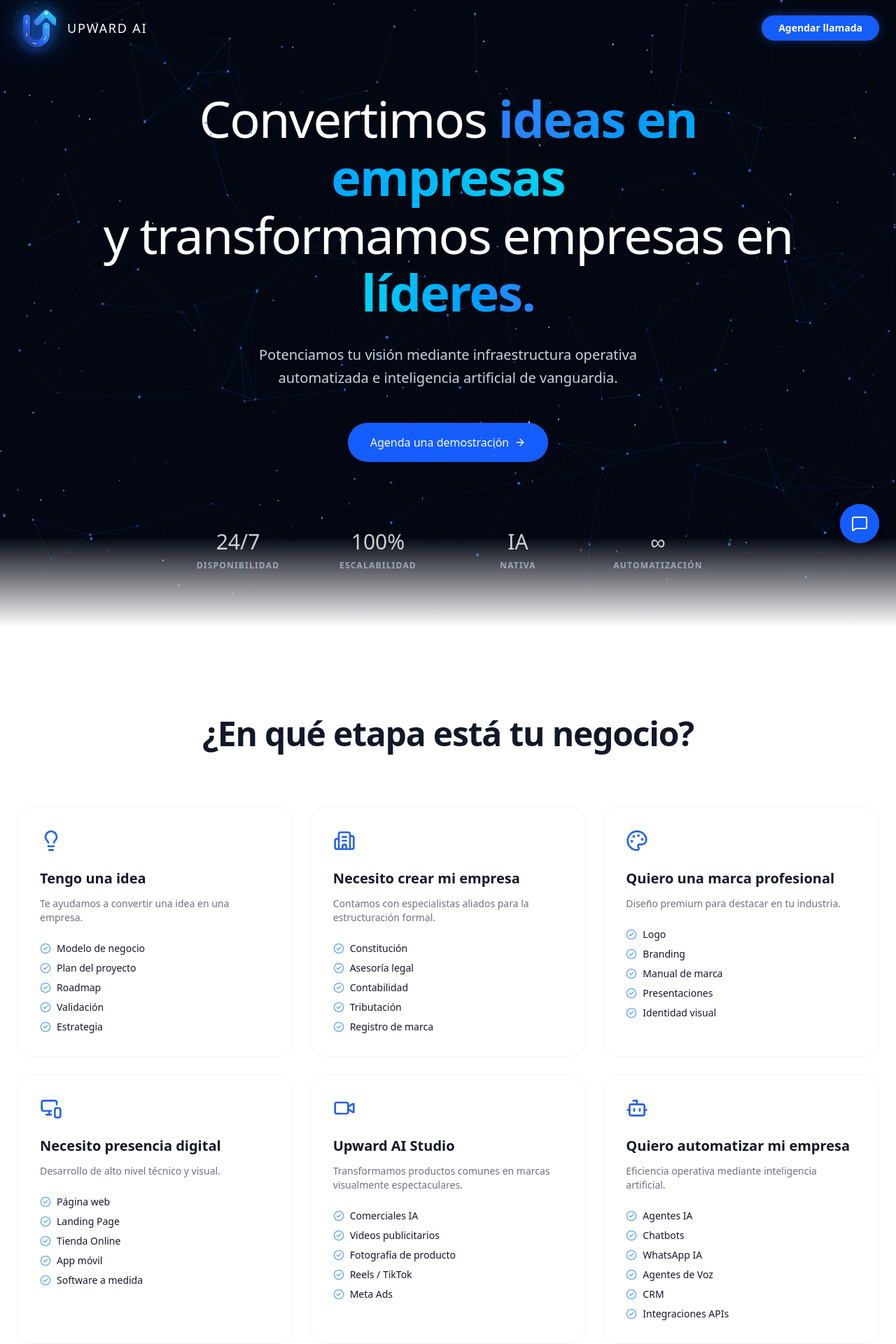
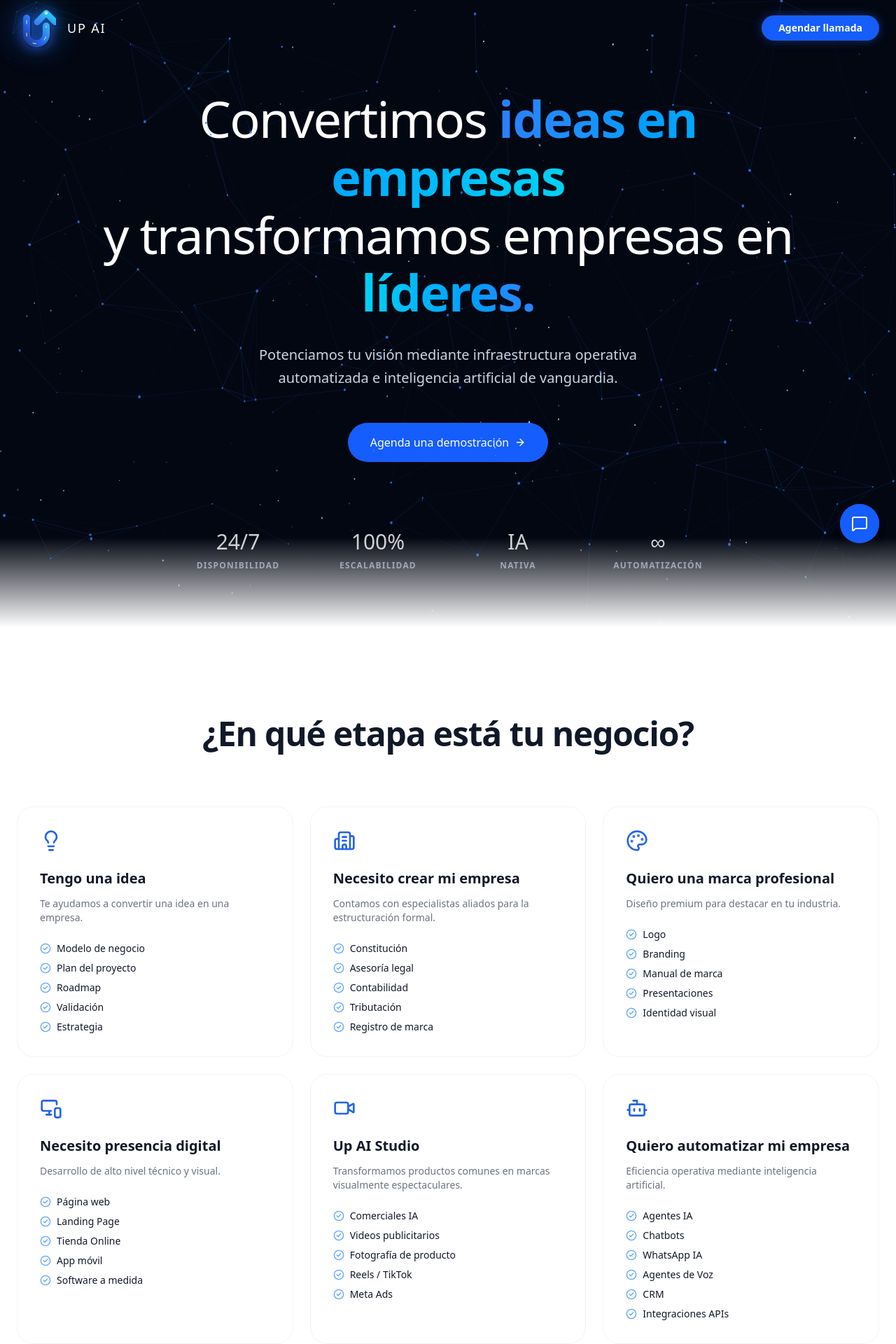
Before and after one commit to rich020383-commits/upward-ai, a Next.js app in the folder upward-ai-frontend/: page / in a window 1280 px wide. Shown: the top 1920 px of the page at 70% size. Built offline with nearby package versions, Linux system fonts and the light colour scheme.

Commit message:
Refactor: actualizacion del nombre a Up AI en Chatbot.tsx

```diff
--- a/upward-ai-frontend/app/page.tsx
+++ b/upward-ai-frontend/app/page.tsx
@@ -29,7 +29,7 @@ export default function Home() {
     { icon: Building2, title: "Necesito crear mi empresa", desc: "Contamos con especialistas aliados para la estructuración formal.", tags: ["Constitución", "Asesoría legal", "Contabilidad", "Tributación", "Registro de marca"] },
     { icon: Palette, title: "Quiero una marca profesional", desc: "Diseño premium para destacar en tu industria.", tags: ["Logo", "Branding", "Manual de marca", "Presentaciones", "Identidad visual"] },
     { icon: MonitorSmartphone, title: "Necesito presencia digital", desc: "Desarrollo de alto nivel técnico y visual.", tags: ["Página web", "Landing Page", "Tienda Online", "App móvil", "Software a medida"] },
-    { icon: Video, title: "Upward AI Studio", desc: "Transformamos productos comunes en marcas visualmente espectaculares.", tags: ["Comerciales IA", "Videos publicitarios", "Fotografía de producto", "Reels / TikTok", "Meta Ads"], isPremium: true },
+    { icon: Video, title: "Up AI Studio", desc: "Transformamos productos comunes en marcas visualmente espectaculares.", tags: ["Comerciales IA", "Videos publicitarios", "Fotografía de producto", "Reels / TikTok", "Meta Ads"], isPremium: true },
     { icon: Bot, title: "Quiero automatizar mi empresa", desc: "Eficiencia operativa mediante inteligencia artificial.", tags: ["Agentes IA", "Chatbots", "WhatsApp IA", "Agentes de Voz", "CRM", "Integraciones APIs"] },
     { icon: TrendingUp, title: "Quiero crecer", desc: "Estrategias de adquisición de clientes basadas en datos.", tags: ["Marketing", "Meta & Google Ads", "SEO", "Consultoría", "Escalamiento"] },
   ];
@@ -51,7 +51,7 @@ export default function Home() {
       >
         <div className="flex items-center gap-4">
           <AnimatedLogo />
-          <span className="font-medium text-lg tracking-widest text-white">UPWARD AI</span>
+          <span className="font-medium text-lg tracking-widest text-white">UP AI</span>
         </div>
 
         <button
@@ -184,7 +184,7 @@ export default function Home() {
           <div className="flex flex-col items-center md:items-start mb-8 md:mb-0">
             <div className="flex items-center gap-4 mb-4 text-[#111827]">
               <AnimatedLogo />
-              <span className="font-bold text-xl tracking-tighter">UPWARD AI</span>
+              <span className="font-bold text-xl tracking-tighter">UP AI</span>
             </div>
 
             <p className="text-slate-500 font-light mt-1 text-center md:text-left">
--- a/upward-ai-frontend/components/Chatbot.tsx
+++ b/upward-ai-frontend/components/Chatbot.tsx
@@ -9,7 +9,7 @@ export default function Chatbot() {
 
   // 🔥 ACTUALIZADO: El saludo premium de ventas para perfilar al cliente
   const [messages, setMessages] = useState([
-    { role: "bot", content: "¡Hola! Veo que estás listo para llevar tu empresa al siguiente nivel con Upward AI. Para entender mejor tu operación y asignarte el especialista adecuado, cuéntame: ¿Cuál es el proceso que más tiempo le consume a tu equipo actualmente?" }
+    { role: "bot", content: "¡Hola! Veo que estás listo para llevar tu empresa al siguiente nivel con Up AI. Para entender mejor tu operación y asignarte el especialista adecuado, cuéntame: ¿Cuál es el proceso que más tiempo le consume a tu equipo actualmente?" }
   ]);
 
   const [input, setInput] = useState("");
@@ -127,7 +127,7 @@ export default function Chatbot() {
                 {/* Textos del sistema */}
                 <div>
                   <h3 className="font-bold text-sm tracking-wide flex items-center gap-1 text-slate-100">
-                    Upward AI <Sparkles className="w-3 h-3 text-cyan-400" />
+                    Up AI <Sparkles className="w-3 h-3 text-cyan-400" />
                   </h3>
                   <div className="flex items-center gap-1.5 mt-0.5">
                     {/* Efecto de "escribiendo/procesando" perpetuo muy sutil */}
```
Also changed, not shown: 1 other file (tests, documents, lock files or other folders).
